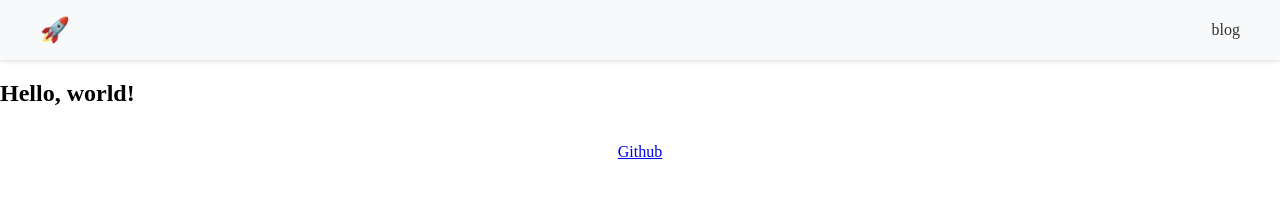
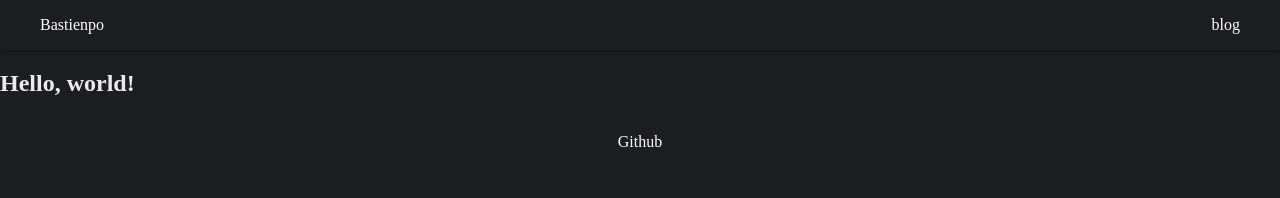
Before and after one commit to bastienpo/bastienpo.github.io, an Astro site: page / in a window 1280 px wide. Built offline with nearby package versions, Linux system fonts and the light colour scheme; Astro itself is replaced by a stand-in of ours.

Commit message:
feat(layout): update the style of the layout

```diff
--- a/src/layouts/Layout.astro
+++ b/src/layouts/Layout.astro
@@ -15,7 +15,7 @@ const navItems = [{ label: "blog", href: "/blog" }]
         <header>
             <nav>
                 <div class="nav-content">
-                    <a href="/" class="home-icon">🚀</a>
+                    <a href="/">Bastienpo</a>
                     <div class="nav-links">
                         {
                             navItems.map((item) => (
@@ -42,12 +42,14 @@ const navItems = [{ label: "blog", href: "/blog" }]
         margin: 0;
         width: 100%;
         height: 100%;
+        background-color: rgb(29, 30, 32);
+        color: rgb(235, 235, 235);
     }
 
     nav {
-        background-color: #f8f9fa;
+        background-color: rgb(29, 30, 32);
         padding: 1rem 2rem 1rem 2rem;
-        box-shadow: 0 2px 4px rgba(0, 0, 0, 0.1);
+        box-shadow: 0 2px 4px rgba(0, 0, 0, 0.3);
     }
 
     .nav-content {
@@ -58,14 +60,9 @@ const navItems = [{ label: "blog", href: "/blog" }]
         align-items: center;
     }
 
-    .home-icon {
-        font-size: 1.5rem;
+    .nav-content a {
+        color: white;
         text-decoration: none;
-        transition: transform 0.2s;
-    }
-
-    .home-icon:hover {
-        transform: scale(1.1);
     }
 
     .nav-links {
@@ -75,17 +72,26 @@ const navItems = [{ label: "blog", href: "/blog" }]
 
     .nav-links a {
         text-decoration: none;
-        color: #333;
+        color: white;
         font-weight: 500;
         transition: color 0.2s;
     }
 
     .nav-links a:hover {
-        color: #666;
+        color: #cccccc;
     }
 
     footer {
         padding: 1rem;
         text-align: center;
     }
+
+    footer a {
+        color: white;
+        text-decoration: none;
+    }
+
+    footer a:hover {
+        color: #cccccc;
+    }
 </style>
```
